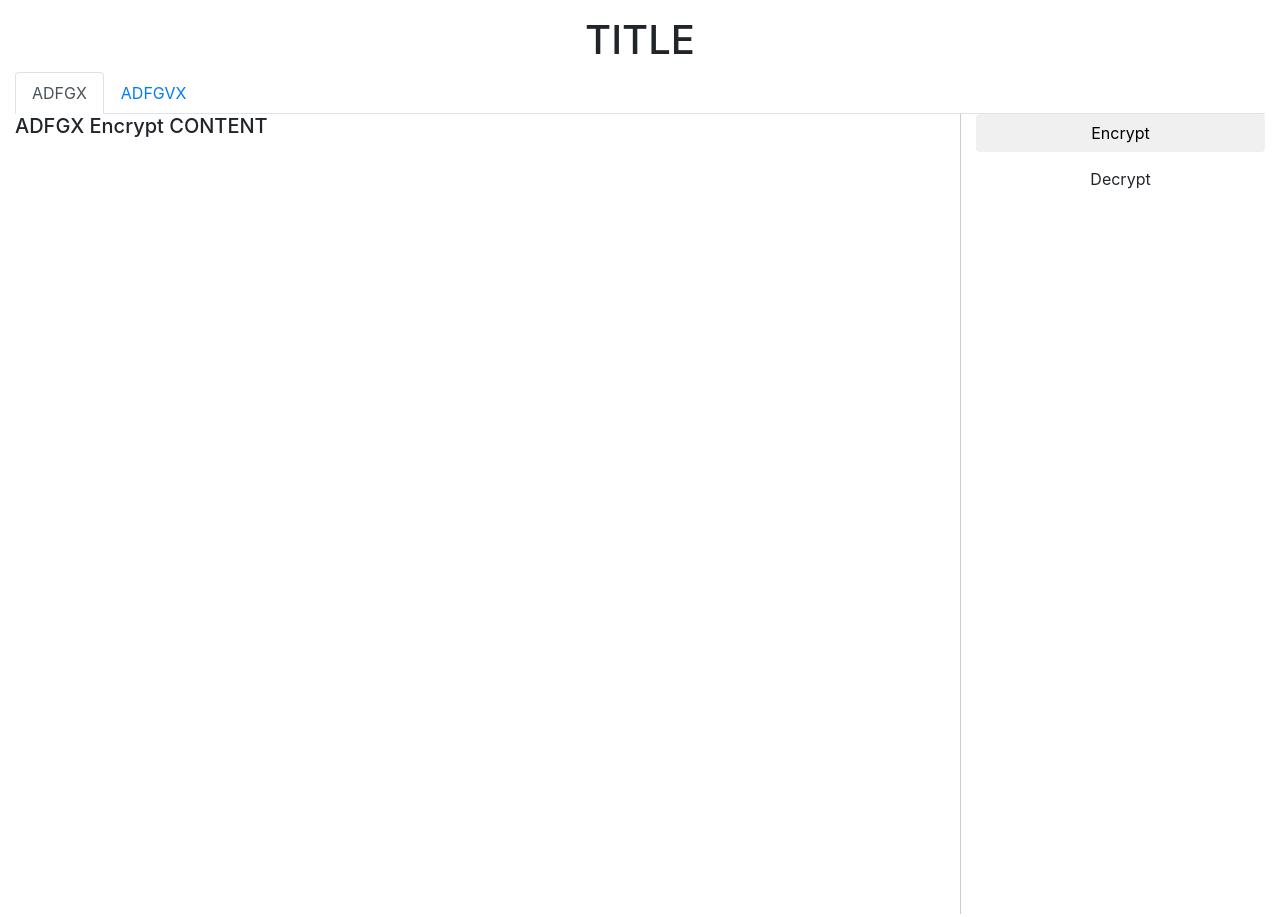
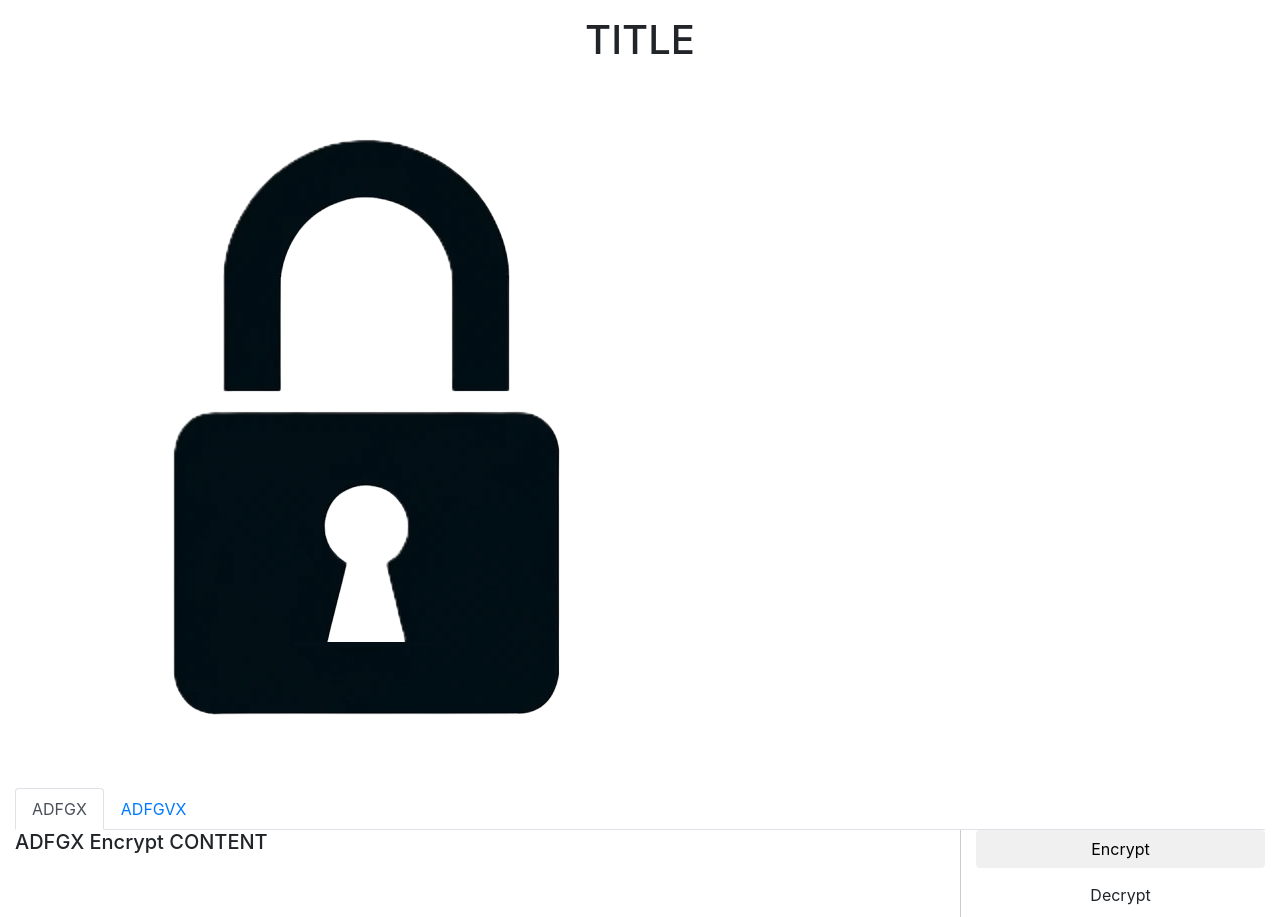
Before and after one commit to btmolloy/Cryptology_ADFGX_ADFGVX_Breaker, a plain HTML site: page index.html in a window 1280 px wide. Shown: the top 917 px of the page. Drawn offline with nearby package versions, Linux system fonts and the light colour scheme.

Commit message:
Update index.html

```diff
--- a/index.html
+++ b/index.html
@@ -29,6 +29,8 @@
     <div class="row">
       <div class="col-12">
         <h1 class="text-center mt-3">TITLE</h1>
+        <img class="mt-3" src="assets/images/T5.png" alt="Page Logo">
+
         <ul class="nav nav-tabs" id="cipherTabs">
           <li class="nav-item">
             <a class="nav-link active" href="#adfgx">ADFGX</a>
```
